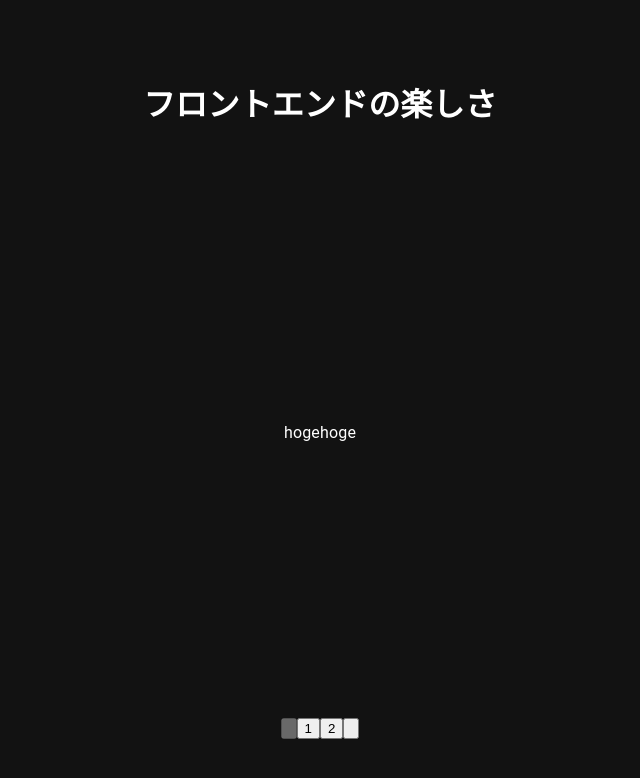
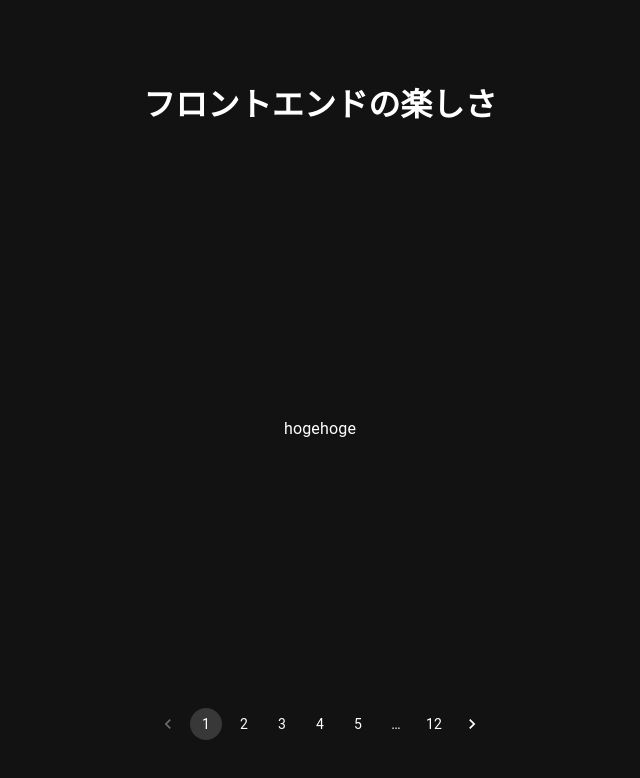
Before and after one commit to YukaChoco/frontend-lt, a Next.js app: page / in a window 1280 px wide. Shown: the top 778 px of the page, without its empty margins (320-960 px from the left). Built offline with nearby package versions, Linux system fonts and the light colour scheme.

Commit message:
あらゆるコンポーネントをMUIに変更

```diff
--- a/pages/index.tsx
+++ b/pages/index.tsx
@@ -1,10 +1,24 @@
 import Head from "next/head";
 import { useState } from "react";
-import { Box, Pagination, Text, Transition } from "@mantine/core";
+import { Box, Pagination, Typography } from "@mui/material";
+import { Transition } from "@mantine/core";
 
 export default function Home() {
   const [activePage, setPage] = useState(1);
-  const items = [<Text>hogehoge</Text>, <Text>hugahuga</Text>];
+  const items = [
+    <Typography>hogehoge</Typography>,
+    <Typography>hugahuga</Typography>,
+    <Typography>helloWorld</Typography>,
+    <Typography>hogehoge</Typography>,
+    <Typography>hugahuga</Typography>,
+    <Typography>helloWorld</Typography>,
+    <Typography>hogehoge</Typography>,
+    <Typography>hugahuga</Typography>,
+    <Typography>helloWorld</Typography>,
+    <Typography>hogehoge</Typography>,
+    <Typography>hugahuga</Typography>,
+    <Typography>helloWorld</Typography>,
+  ];
 
   return (
     <>
@@ -20,7 +34,7 @@ export default function Home() {
       <main>
         <h1>フロントエンドの楽しさ</h1>
 
-        <Box style={{ height: "100vh", width: "100vw", position: "relative" }} className="slide">
+        <Box style={{ position: "relative" }} className="slide">
           {items.map((item, index) => (
             <Transition
               key={index}
@@ -38,12 +52,11 @@ export default function Home() {
           ))}
         </Box>
 
+        {/* pagenationでCurrentPageを表示。 */}
         <Pagination
-          p={20}
-          total={items.length}
-          value={activePage}
-          onChange={setPage}
-          mt="xl"
+          count={items.length}
+          page={activePage}
+          onChange={(_, page) => setPage(page)}
         />
       </main>
     </>
```
